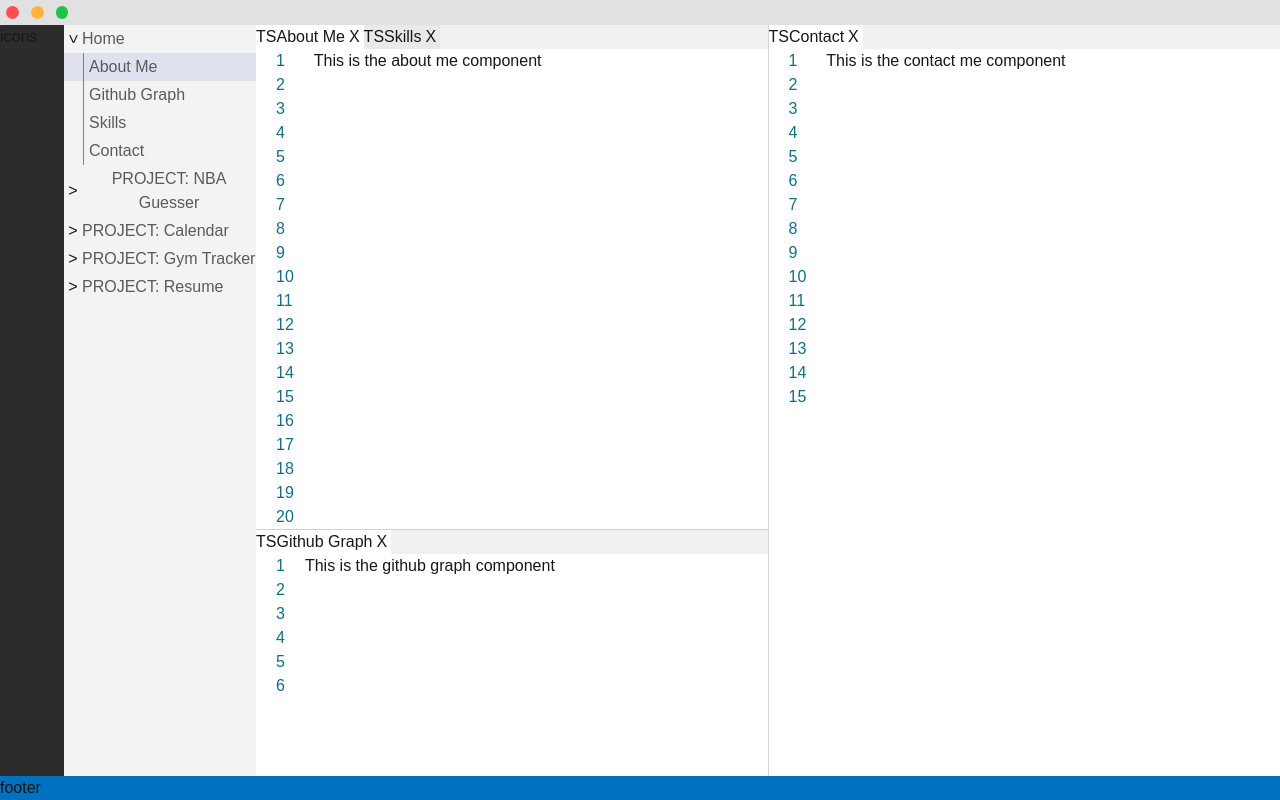
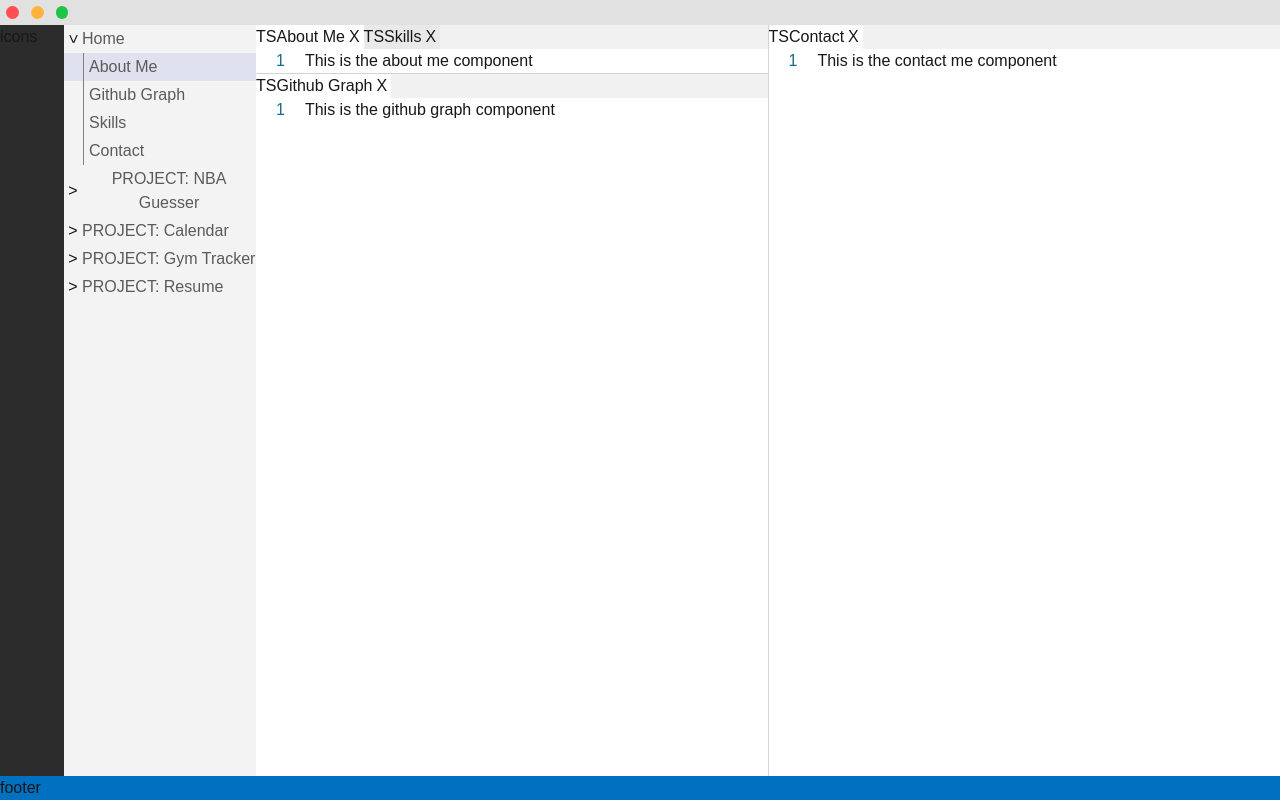
Before and after one commit to cammando016/2026-portfolio, a Next.js app in the folder 2026-portfolio/: page / in a window 1280 px wide. Built offline with nearby package versions, Linux system fonts and the light colour scheme.

Commit message:
Update CodeFile rendering to set line numbers based on height of content, and update line count when content height changes

```diff
--- a/2026-portfolio/components/CodeFile.tsx
+++ b/2026-portfolio/components/CodeFile.tsx
@@ -1,3 +1,6 @@
+'use client'
+
+import { useLayoutEffect, useRef, useState } from 'react';
 import styles from '../styles/codeFile.module.scss'
 import globalStyles from '../styles/global.module.scss'
 import { FileData } from '../types/Files';
@@ -7,13 +10,34 @@ interface Props {
     file: FileData
 }
 
+const LINE_HEIGHT_PIXELS = 24;
+
 export default function CodeFile ( props : Props ) {
-    const lineNums : number[] = [];
     const Content = contentComponentRegistry[props.file.contentComponent];
+    const measureRef = useRef<HTMLDivElement>(null);
+    const [lineCount, setLineCount] = useState<number>(1);
 
-    for (let i = 0; i < props.file.lineCount; i++) {
-        lineNums.push(i+1);
-    }
+    const hasScreenshots =!!props.file.screenshots;
+
+    useLayoutEffect(() => {
+        const el = measureRef.current;
+        if (!el) return;
+
+        const measureContentHeight = () => {
+            const height = el.scrollHeight;
+            const lines = Math.max(1, Math.ceil(height / LINE_HEIGHT_PIXELS));
+            setLineCount(lines);
+        }
+
+        setLineCount(1);
+        measureContentHeight();
+
+        const observer = new ResizeObserver(measureContentHeight);
+        observer.observe(el);
+        return () => observer.disconnect();
+    }, [props.file.key]);
+
+    const lineNums: number[] = !hasScreenshots ? Array.from({length: lineCount}, (_, i) => i + 1) : [];
 
     return (
         <div className={`${styles.container} ${globalStyles.greyBorderRight}`}>
@@ -21,12 +45,18 @@ export default function CodeFile ( props : Props ) {
                 {lineNums.length > 0 &&
                     <div className={`${styles.lineNumsContainer}`}>
                         {
-                            lineNums.map(l => <p key={l} className={`${styles.lineNum}`}>{l}</p>)
+                            lineNums.map(l => <p key={l} className={`${styles.lineNum}`} style={{ height: `${LINE_HEIGHT_PIXELS}px`, lineHeight: `${LINE_HEIGHT_PIXELS}px`}} >{l}</p>)
                         }
                     </div>
                 }
                 <div style={{ display: 'flex', flexDirection: 'column', flex: 1, minHeight: 0 }}>
-                    <Content content={props.file.content} projectLink={props.file.projectLink} githubLink={props.file.githubLink} screenshots={props.file.screenshots} />
+                    {hasScreenshots ? (
+                        <Content content={props.file.content} projectLink={props.file.projectLink} githubLink={props.file.githubLink} screenshots={props.file.screenshots} />
+                    ) : (
+                        <div ref={measureRef}>
+                            <Content content={props.file.content} projectLink={props.file.projectLink} githubLink={props.file.githubLink} screenshots={props.file.screenshots} />
+                        </div>
+                    )}
                 </div>
             </div>
         </div>
--- a/2026-portfolio/components/contentComponents/ReadmeViewer.tsx
+++ b/2026-portfolio/components/contentComponents/ReadmeViewer.tsx
@@ -1,7 +1,7 @@
 'use client'
 
 import ReactMarkdown from 'react-markdown';
-import styles from '../../styles/readmeViewer.module.scss';
+import styles from '../../styles/codeFile.module.scss';
 
 export default function ReadmeViewer({content} : {content?: string}) {
     if (!content) return null;
--- a/2026-portfolio/styles/codeFile.module.scss
+++ b/2026-portfolio/styles/codeFile.module.scss
@@ -30,10 +30,14 @@
 
 .lineNum {
     color: #106e86;
+    margin: 0;
 }
 
 .lineNumsContainer {
     padding: 0px 20px;
+    display: flex;
+    flex-direction: column;
+    justify-content: space-between;
 }
 
 .screenQuarterContainer {
@@ -76,3 +80,7 @@
     padding: 0 4px;
     border-radius: 25%;
 }
+
+.markdownContent > * {
+    margin-bottom: 24px;
+}
--- a/2026-portfolio/styles/readmeViewer.module.scss
+++ /dev/null
@@ -1,5 +0,0 @@
-.markdownContent {
-    p {
-        margin-bottom: 1em;
-    }
-}
```
